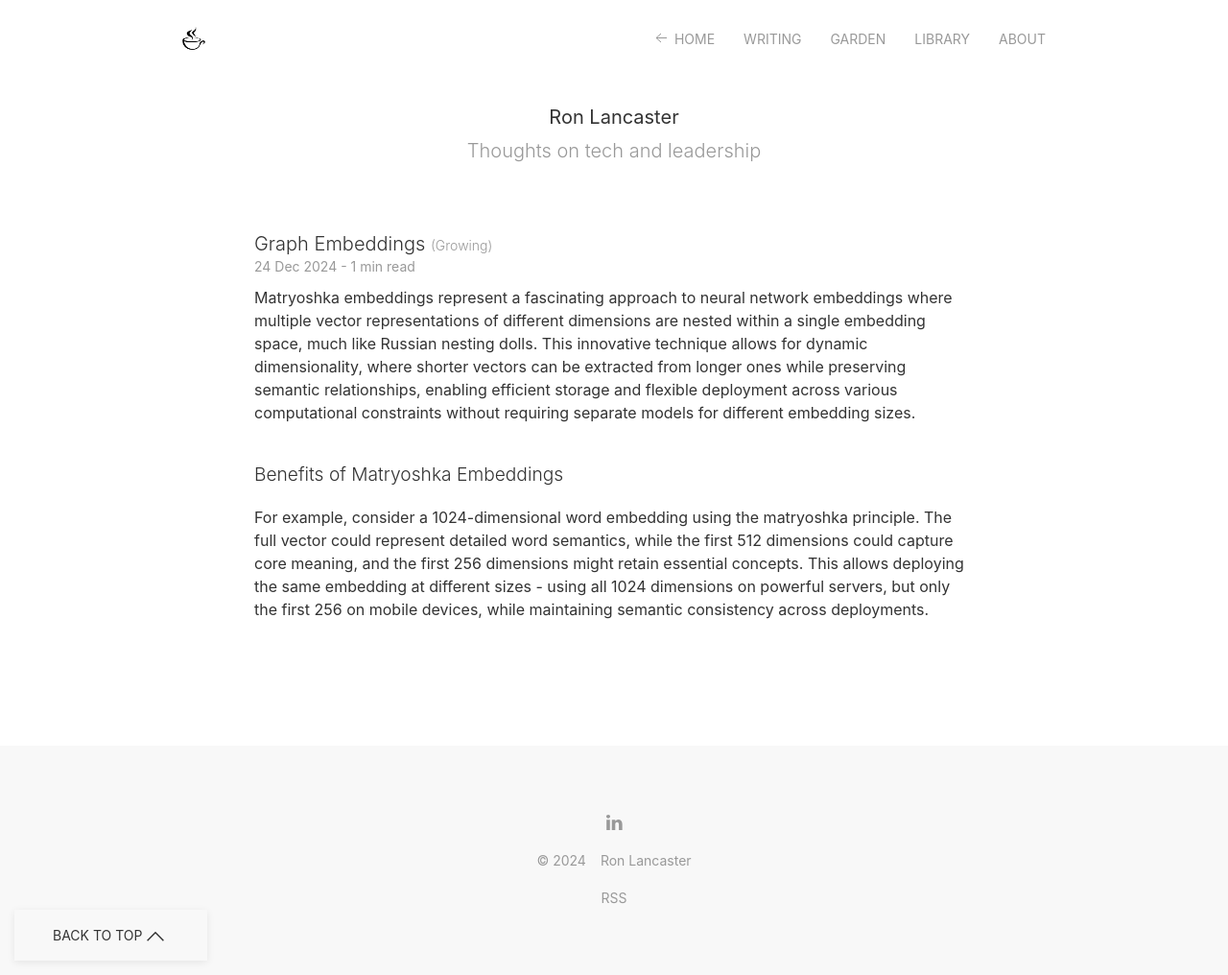
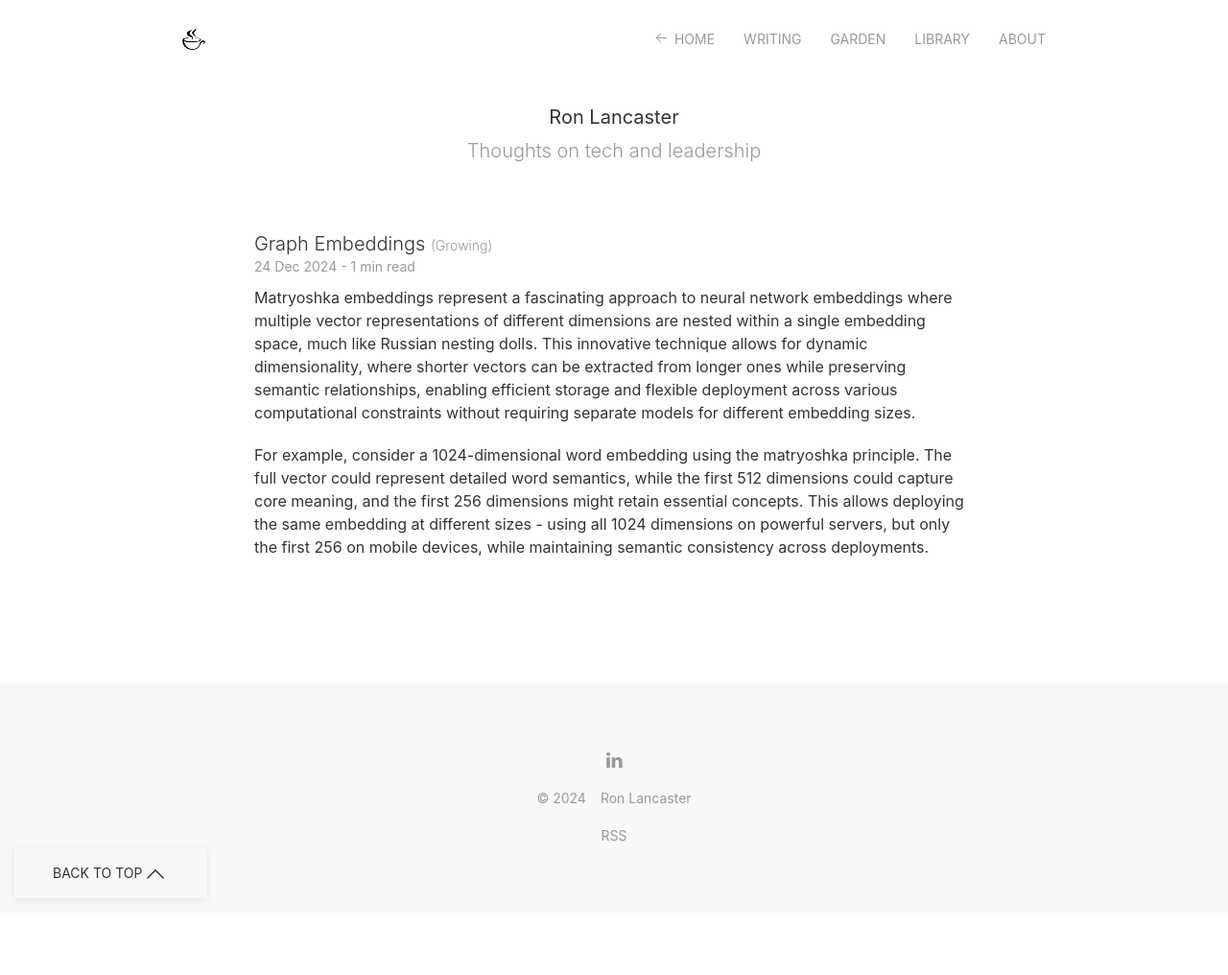
Before and after one commit to nyvyn/nyvyn.github.io, a Jekyll site: the page built from _notes/2024-12-24-graph-embeddings.markdown, in a window 1280 px wide. Shown: the whole page at 96% size. Built offline with Jekyll 4.4.1, drawn with Linux system fonts in a browser that asks for light colours; after the commit the page ends 951 px from its top, so only the background shows below that.

Commit message:
docs: Remove section header for Matryoshka Embeddings benefits

```diff
--- a/_notes/2024-12-24-graph-embeddings.markdown
+++ b/_notes/2024-12-24-graph-embeddings.markdown
@@ -11,7 +11,6 @@ This innovative technique allows for dynamic dimensionality, where shorter vecto
 while preserving semantic relationships, enabling efficient storage and flexible deployment across various computational
 constraints without requiring separate models for different embedding sizes.
 
-## Benefits of Matryoshka Embeddings
 For example, consider a 1024-dimensional word embedding using the matryoshka principle. The full vector could represent
 detailed word semantics, while the first 512 dimensions could capture core meaning, and the first 256 dimensions might
 retain essential concepts. This allows deploying the same embedding at different sizes - using all 1024 dimensions on
```
